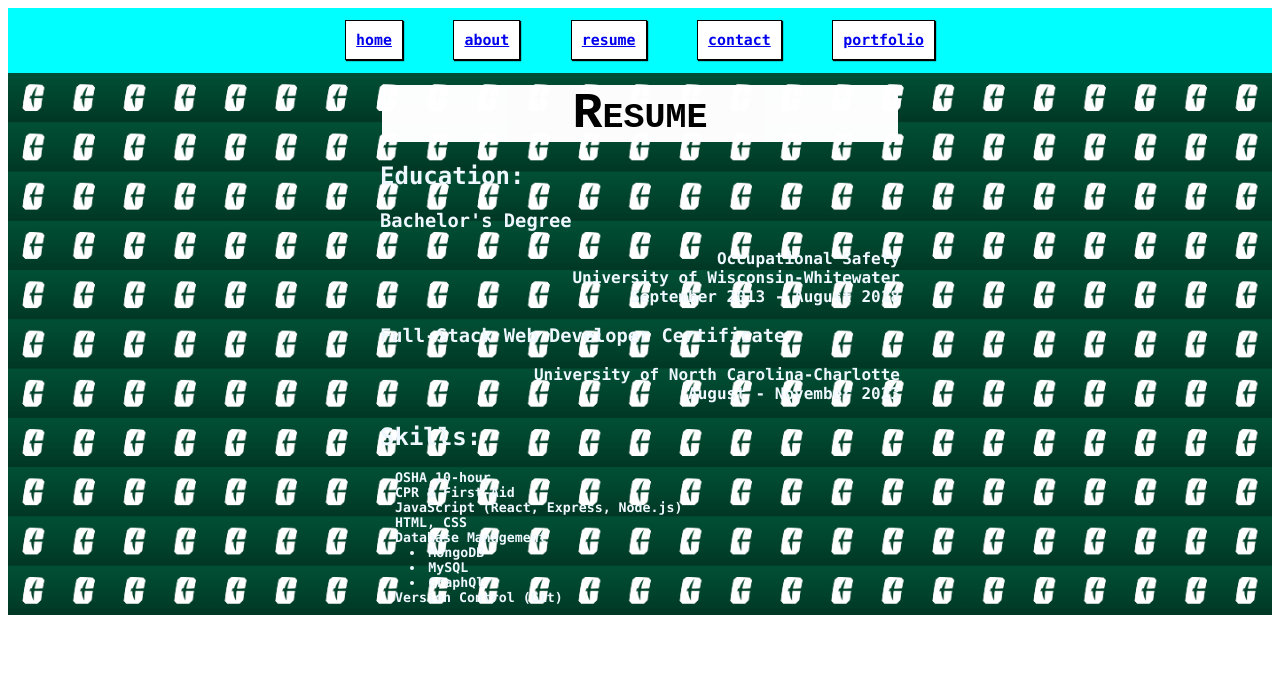
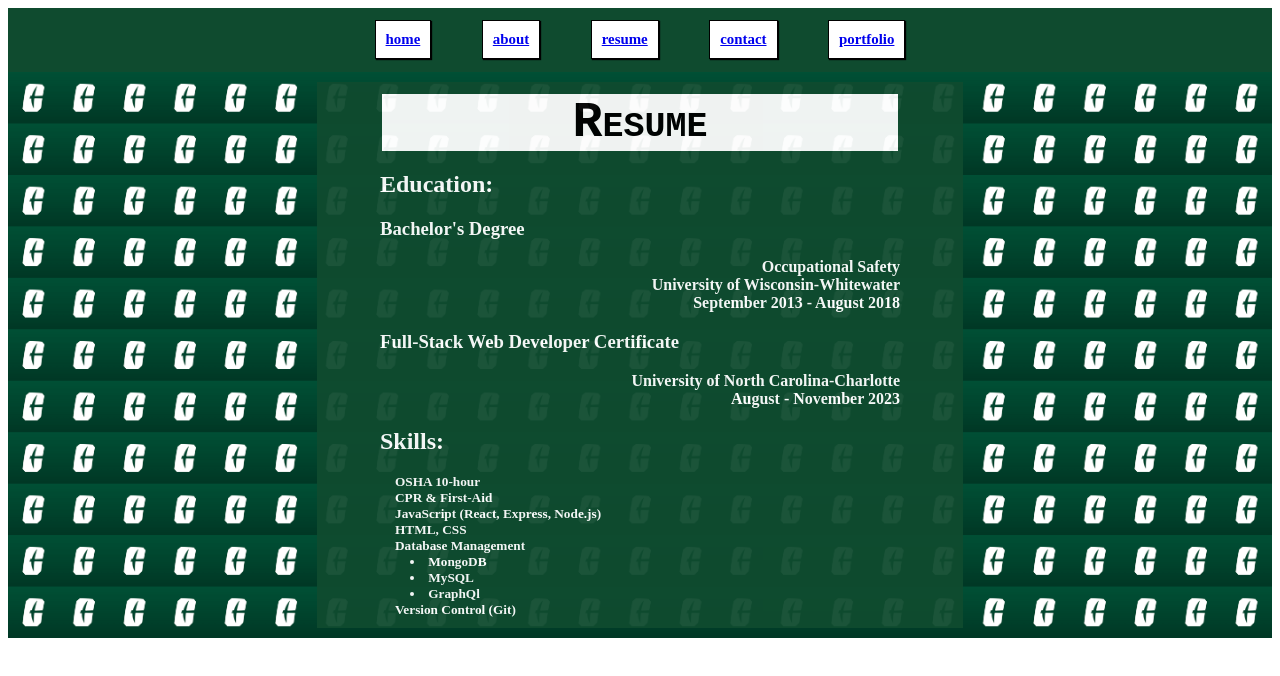
Before and after one commit to spencer1227/nexus-react, a React (Vite) app: page /resume in a window 1280 px wide. Shown: the top 676 px of the page. Built offline with nearby package versions, Linux system fonts and the light colour scheme.

Commit message:
finished css

```diff
--- a/src/App.css
+++ b/src/App.css
@@ -18,9 +18,11 @@
   padding-bottom: 10px;
 }
 
-#app p {
- background-color: blanchedalmond;
- color: black;
+#app {
+ padding: 10px;
+ background-color: rgb(15, 75, 47);
+ color: white;
+ opacity: .95;
 }
 
 @media screen and (max-width: 600px) {
--- a/src/pages/resume.jsx
+++ b/src/pages/resume.jsx
@@ -6,7 +6,7 @@
     <div className="resume">
       <h1>Resume</h1>
       <h2>Education:</h2>
-      <div>
+      <div id="subtext">
         <h3>Bachelor's Degree</h3>
         <h4>Occupational Safety</h4>
         <h4>University of Wisconsin-Whitewater</h4>
@@ -16,7 +16,7 @@
         <h4>August - November 2023</h4>
       </div>
 
-          <div>
+          <div id="subtext">
         <h2>Skills:</h2>
         <h5>OSHA 10-hour</h5>
         <h5>CPR & First-Aid</h5>
--- a/src/pages/style/pages.css
+++ b/src/pages/style/pages.css
@@ -1,6 +1,3 @@
-* {
-  font-family: "Lucida Console", "Courier New", monospace;
-}
 
 .spencer {
   display: inline-block;
@@ -33,6 +30,7 @@
   max-width: 400px;
   text-align: left;
   padding: 10px;
+
 }
 
 .resume h4 {
@@ -57,11 +55,6 @@
   padding: 10px;
 }
 
-#subtext {
-  background-color: rgb(20, 68, 20);
-  color: white;
-  opacity: 0.8;
-}
 
 .info {
   display: flex;
--- a/src/pages/style/tabs.css
+++ b/src/pages/style/tabs.css
@@ -6,11 +6,12 @@
 .tabs {
     display: flex;
     justify-content: center;
-    background-color: aqua;
+    background-color: rgb(15, 75, 47);
 }
 
 .nav-tab {
     border: 1px solid black;
+    color: white;
     background-color: white;
     padding: 10px;
     margin-left: 2%;
@@ -19,6 +20,6 @@
 }
 
 .nav-tab :hover {
-    background-color: red;
+    background-color: black;
     color: white;
 }
```
Also changed, not shown: 1 other file (tests, documents, lock files or other folders).
